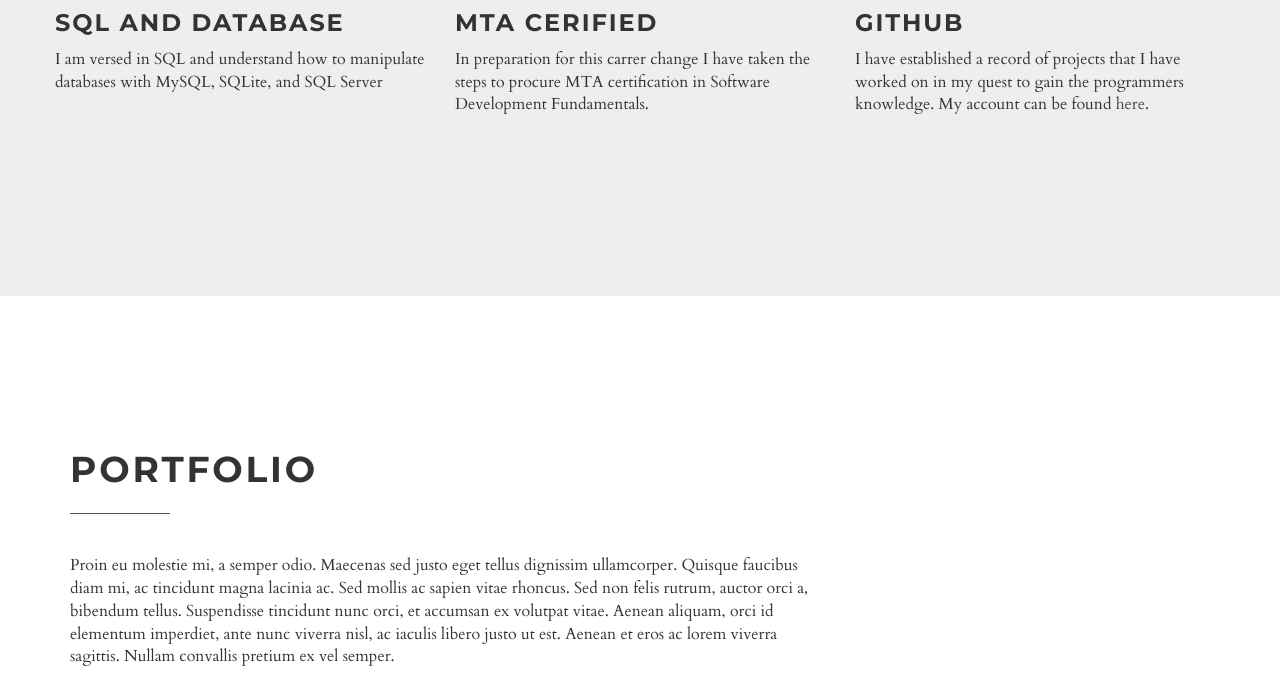
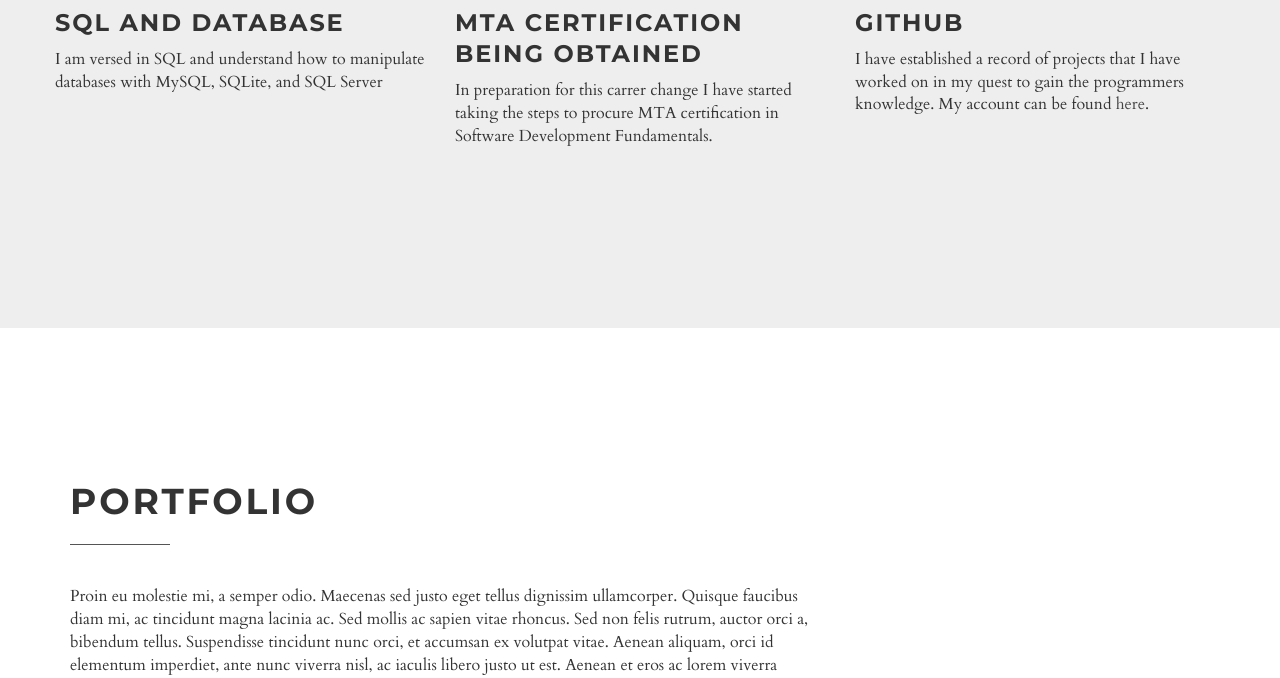
Before and after one commit to NeanderNerd/Portfolio_Website, a plain HTML site: page index.html in a window 1280 px wide. Shown: the part 2318-2996 px from the top of the page. Drawn offline with nearby package versions, Linux system fonts and the light colour scheme; some packages are replaced by stand-ins of ours.

Commit message:
updated website

```diff
--- a/index.html
+++ b/index.html
@@ -120,8 +120,8 @@
 				<div class="col-sm-4">
                   <div class="box">
                     <div class="icon"><i class="fa fa-windows" aria-hidden="true"></i></div>
-                    <h4>MTA Cerified</h4>
-                    <p>In preparation for this carrer change I have taken the steps to procure MTA certification in Software Development Fundamentals.</p>
+                    <h4>MTA Certification being obtained</h4>
+                    <p>In preparation for this carrer change I have started taking the steps to procure MTA certification in Software Development Fundamentals.</p>
                   </div>
                 </div>
 				<div class="col-sm-4">
@@ -283,9 +283,6 @@
     <!-- Sticky + Scroll To scripts for navbar-->
     <script src="js/jquery.sticky.js"></script>
     <script src="js/jquery.scrollTo.min.js"></script>
-    <!-- google maps-->
-    <script src="https://maps.googleapis.com/maps/api/js?v=3.exp&amp;amp;sensor=false"></script>
-    <script src="js/gmaps.js"></script>
     <!-- main script-->
     <script src="js/front.js"></script>
     <!-- Google Analytics: change UA-XXXXX-X to be your site's ID.-->
```
